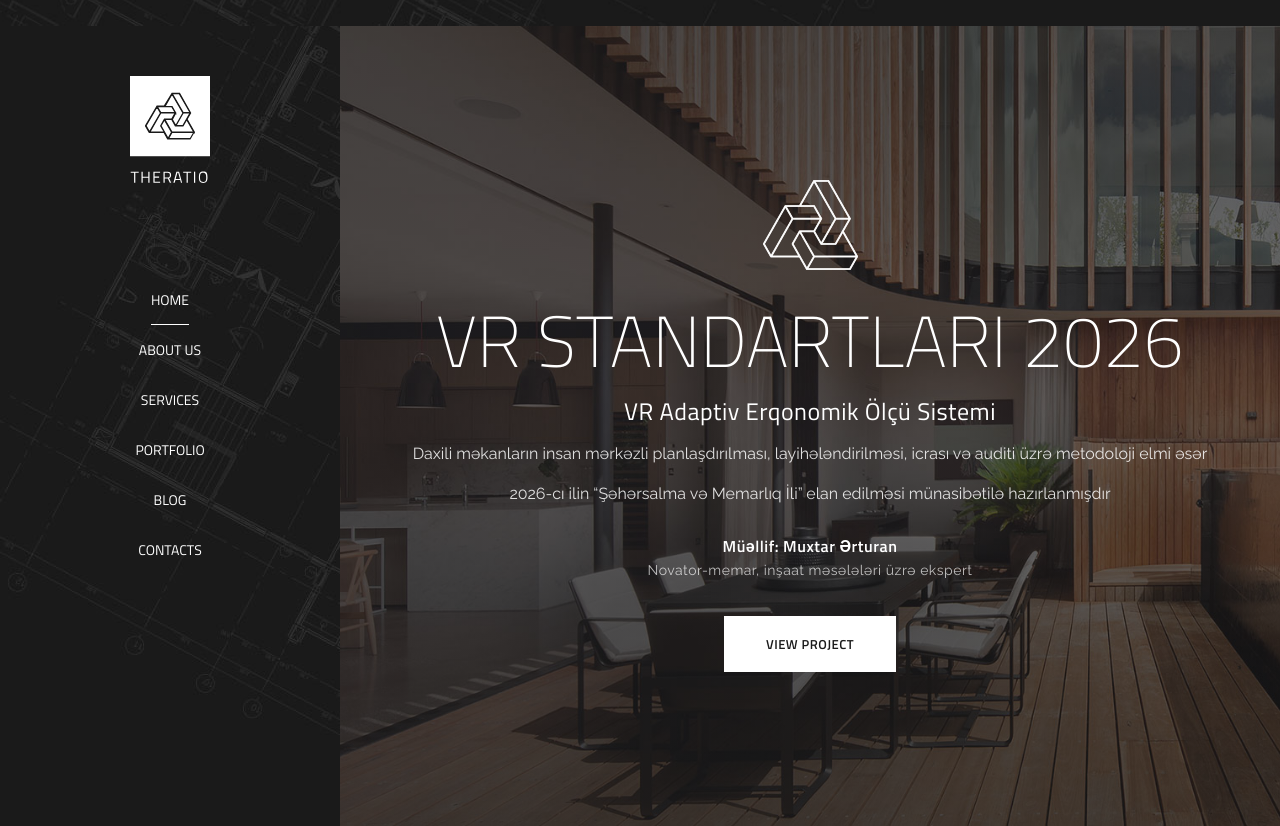
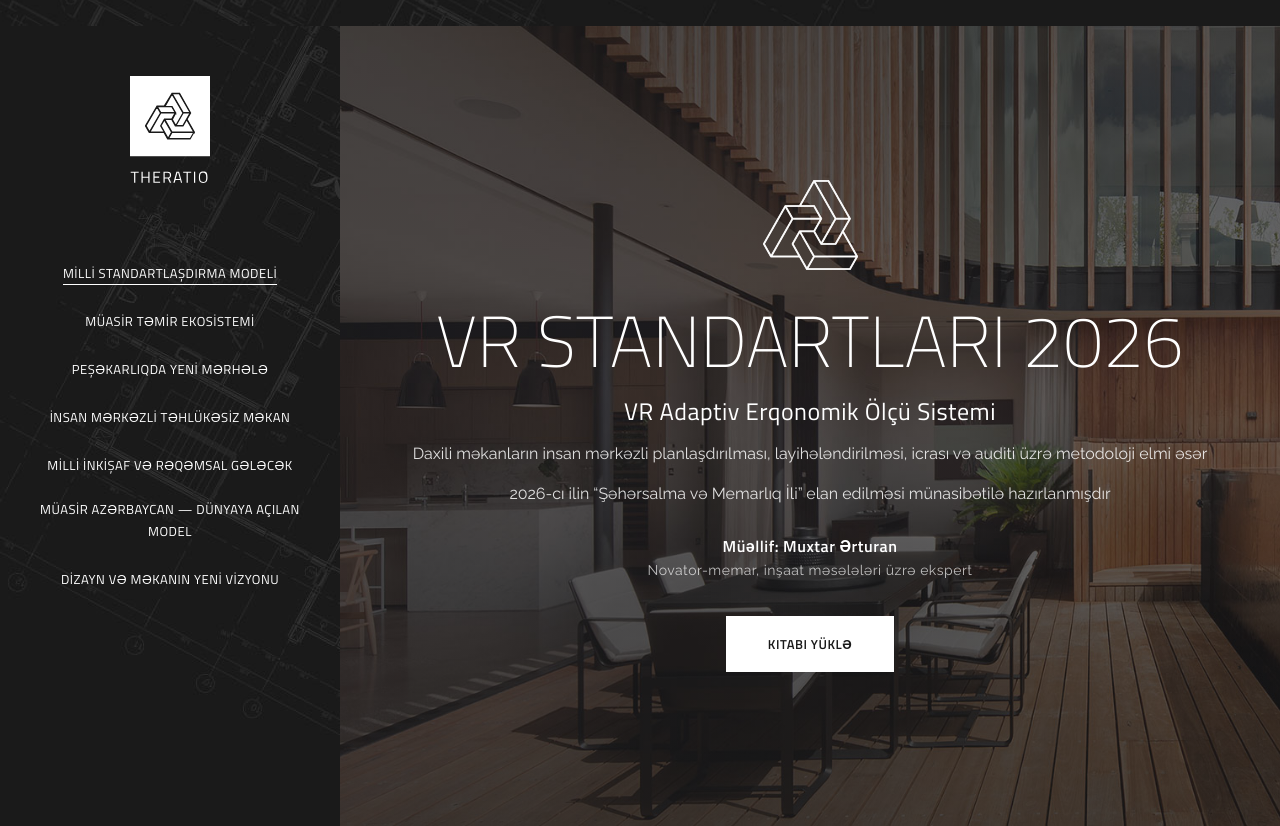
Before and after one commit to feyruzalizada/VRprogect, a Next.js app: page / in a window 1280 px wide. Shown: the part 1094-1920 px from the top of the page. Built offline with nearby package versions, Linux system fonts and the light colour scheme.

Commit message:
Fit the long menu labels in the showcase sidebar

```diff
--- a/src/components/SideNavShowcase.module.css
+++ b/src/components/SideNavShowcase.module.css
@@ -35,17 +35,22 @@
 }
 
 .navItem {
-  height: 50px;
-  padding: 0 20px;
+  padding: 0 24px;
   text-align: center;
+}
+
+.navItem + .navItem {
+  margin-top: 18px;
 }
 
 .navLink {
   display: inline-block;
+  max-width: 100%;
   font-family: var(--font-titillium), sans-serif;
-  font-size: 14px;
+  font-size: 13px;
   font-weight: 400;
-  line-height: 48px;
+  line-height: 22px;
+  letter-spacing: 0.5px;
   text-transform: uppercase;
   color: #fff;
   border-bottom: 1px solid transparent;
@@ -217,12 +222,15 @@
   }
 
   .navItem {
-    height: auto;
     padding: 0 12px;
   }
 
+  .navItem + .navItem {
+    margin-top: 8px;
+  }
+
   .navLink {
-    line-height: 32px;
+    line-height: 24px;
   }
 
   .stage {
--- a/src/content/sidenav.ts
+++ b/src/content/sidenav.ts
@@ -20,12 +20,13 @@ export interface SideNavContent {
 export const sideNav: SideNavContent = {
   logo: "/images/home6.svg",
   links: [
-    { label: "Home", href: "#" },
-    { label: "About Us", href: "#" },
-    { label: "Services", href: "#" },
-    { label: "Portfolio", href: "#" },
-    { label: "Blog", href: "#" },
-    { label: "Contacts", href: "#" },
+    { label: "MİLLİ STANDARTLAŞDIRMA MODELİ", href: "#" },
+    { label: "MÜASİR TƏMİR EKOSİSTEMİ", href: "#" },
+    { label: "PEŞƏKARLIQDA YENİ MƏRHƏLƏ", href: "#" },
+    { label: "İNSAN MƏRKƏZLİ TƏHLÜKƏSİZ MƏKAN", href: "#" },
+    { label: "MİLLİ İNKİŞAF VƏ RƏQƏMSAL GƏLƏCƏK", href: "#" },
+    { label: "MÜASİR AZƏRBAYCAN — DÜNYAYA AÇILAN MODEL", href: "#" },
+    { label: "DİZAYN VƏ MƏKANIN YENİ VİZYONU", href: "#" },
   ],
   slides: ["/images/slideshow1-home6.jpg", "/images/slideshow2-home6.jpg"],
   mark: "/images/logo-home6.png",
@@ -37,6 +38,6 @@ export const sideNav: SideNavContent = {
   ],
   author: "Müəllif: Muxtar Ərturan",
   authorRole: "Novator-memar, inşaat məsələləri üzrə ekspert",
-  ctaLabel: "View Project",
+  ctaLabel: "Kitabı yüklə",
   ctaHref: "#",
 };
```
